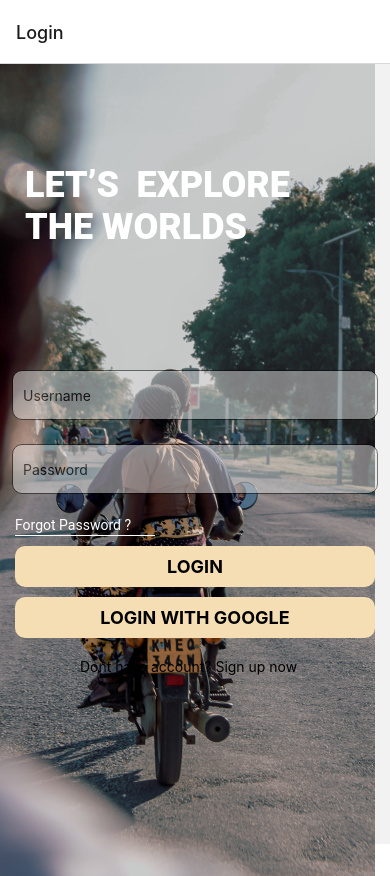
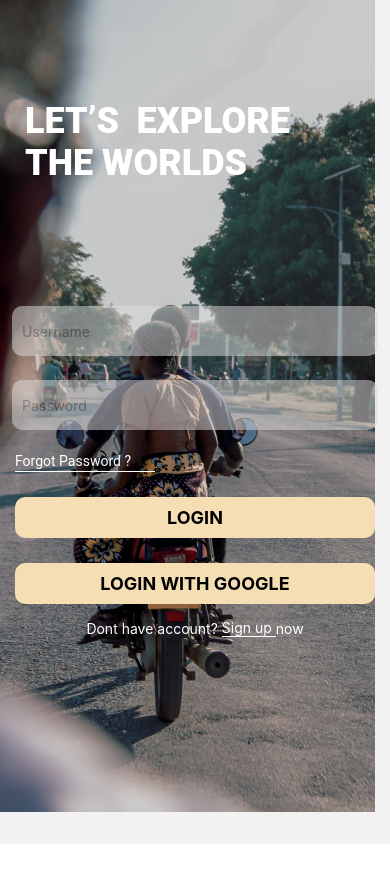
Before and after one commit to zalfanuramalia/Rentskuy-frontend, a React Native app: screen /Home in a window 390 px wide. After the commit the page ends 844 px from the top, so only its background shows below. Built offline with nearby package versions, Linux system fonts and the light colour scheme; what native-base would draw is missing.

Commit message:
feat: init edited page

```diff
--- a/App.js
+++ b/App.js
@@ -16,6 +16,7 @@ import {NavigationContainer} from '@react-navigation/native';
 import {createNativeStackNavigator} from '@react-navigation/native-stack';
 import Login from './src/screens/Login';
 import Signup from './src/screens/Signup';
+import ForgotPassword from './src/screens/ForgotPassword';
 import {createMaterialTopTabNavigator} from '@react-navigation/material-top-tabs';
 import {createBottomTabNavigator} from '@react-navigation/bottom-tabs';
 import Icon from 'react-native-vector-icons/Ionicons';
@@ -147,14 +148,31 @@ const Main = () => {
       <NavigationContainer>
         {auth.token === null && (
           <StackAuth.Navigator>
-            <StackAuth.Screen name="Login" component={Login} />
-            <StackAuth.Screen name="Register" component={Signup} />
+            <StackAuth.Screen
+              options={{
+                headerShown: false,
+              }}
+              name="Login"
+              component={Login}
+            />
+            <StackAuth.Screen
+              options={{
+                headerShown: false,
+              }}
+              name="Register"
+              component={Signup}
+            />
+            <StackAuth.Screen
+              options={{
+                headerShown: false,
+              }}
+              name="Forgot Password"
+              component={ForgotPassword}
+            />
           </StackAuth.Navigator>
         )}
         {auth.token !== null && (
           <MainStack.Navigator screenOptions={{headerShown: false}}>
-            {/* <Stack.Screen name="Home" component={Home} /> */}
-            {/* <Stack.Screen name="Login" component={Login} /> */}
             <MainStack.Screen name="BottomTab" component={MainNav} />
             <MainStack.Screen name="Update Profile" component={UpdateProfile} />
             <MainStack.Screen name="Details" component={Detail} />
--- a/src/screens/ForgotPassword.js
+++ b/src/screens/ForgotPassword.js
@@ -6,16 +6,28 @@ import {
   SafeAreaView,
   TextInput,
   Alert,
+  TouchableOpacity,
 } from 'react-native';
 import React from 'react';
 import {fp} from '../image/index';
 import Button from '../components/Button';
+import Icon from 'react-native-vector-icons/FontAwesome5';
+import {useNavigation} from '@react-navigation/native';
 
-const Signup = () => {
+const ForgotPassword = () => {
   const [number, onChangeNumber] = React.useState(null);
+  const navigation = useNavigation();
   return (
     <View style={styles.container}>
       <ImageBackground source={fp} resizeMode="cover" style={styles.image}>
+        <View>
+          <TouchableOpacity onPress={() => navigation.navigate('Login')}>
+            <View style={styles.back}>
+              <Icon name="chevron-left" size={30} color="white" />
+              <Text style={styles.textback}>Back</Text>
+            </View>
+          </TouchableOpacity>
+        </View>
         <Text style={styles.text}>THAT’S OKAY, WE GOT YOUR BACK</Text>
         <SafeAreaView style={styles.form}>
           <Text style={styles.fp}>
@@ -26,6 +38,7 @@ const Signup = () => {
             onChangeText={onChangeNumber}
             value={number}
             placeholder="Enter your email address"
+            placeholderTextColor="grey"
           />
         </SafeAreaView>
         <View style={styles.login}>
@@ -54,6 +67,18 @@ const styles = StyleSheet.create({
   image: {
     flex: 1,
   },
+  back: {
+    flexDirection: 'row',
+    justifyContent: 'flex-start',
+    alignItems: 'center',
+    paddingHorizontal: 20,
+    marginTop: 30,
+  },
+  textback: {
+    color: 'white',
+    marginLeft: 10,
+    fontSize: 18,
+  },
   text: {
     color: 'white',
     fontSize: 36,
@@ -66,7 +91,6 @@ const styles = StyleSheet.create({
   },
   input: {
     margin: 5,
-    borderWidth: 1,
     padding: 10,
     borderRadius: 10,
     backgroundColor: '#DFDEDE',
@@ -75,7 +99,7 @@ const styles = StyleSheet.create({
     marginTop: 20,
   },
   form: {
-    marginTop: 180,
+    marginTop: 100,
   },
   login: {
     marginHorizontal: 8,
@@ -99,4 +123,4 @@ const styles = StyleSheet.create({
   },
 });
 
-export default Signup;
+export default ForgotPassword;
--- a/src/screens/Home.js
+++ b/src/screens/Home.js
@@ -68,57 +68,65 @@ const Home = () => {
         />
         <View style={styles.search}>
           <Box shadow="1" borderTopRadius={20} style={styles.box}>
-            <VStack>
-              <View>
-                <Box
-                  border="1"
-                  shadow="1"
-                  borderRadius="10"
-                  style={styles.textinput}>
+            <View style={styles.box1}>
               <TextInput
                 name="location"
                 placeholder="Search Location"
+                placeholderTextColor="grey"
                 style={styles.input}
               />
-                </Box>
-                <Box>
-                  {/* <Select
+              <Select
                 selectedValue={service}
-                    minWidth="200"
+                minWidth="70"
                 accessibilityLabel="Choose Service"
-                    placeholder="Choose Service"
+                placeholder="Car"
+                placeholderTextColor="white"
                 _selectedItem={{
-                      bg: 'teal.600',
-                      endIcon: <Octicons name="triangle-down" size="5" />,
+                  endIcon: <Octicons name="triangle-down" size="10" />,
+                  backgroundBlendMode: 'white',
                 }}
                 mt={1}
                 onValueChange={itemValue => setService(itemValue)}>
                 <Select.Item
                   label="UX Research"
                   value="ux"
-                      backgroundColor="black"
+                  backgroundColor="grey"
                 />
                 <Select.Item label="Web Development" value="web" />
-                    <Select.Item
-                      label="Cross Platform Development"
-                      value="cross"
-                    />
+                <Select.Item label="Cross Platform Development" value="cross" />
                 <Select.Item label="UI Designing" value="ui" />
                 <Select.Item label="Backend Development" value="backend" />
-                  </Select> */}
-                </Box>
+              </Select>
             </View>
-              <Box
-                border="1"
-                shadow="1"
-                borderRadius="10"
-                style={styles.textinput}>
+            <View style={styles.box1}>
               <TextInput
-                  name="date"
+                name="location"
                 placeholder="Search Date"
+                placeholderTextColor="grey"
                 style={styles.input}
               />
-              </Box>
+              <Select
+                selectedValue={service}
+                minWidth="70"
+                accessibilityLabel="Choose Service"
+                placeholder="1 Day"
+                placeholderTextColor="white"
+                _selectedItem={{
+                  endIcon: <Octicons name="triangle-down" size="10" />,
+                }}
+                mt={1}
+                onValueChange={itemValue => setService(itemValue)}>
+                <Select.Item
+                  label="UX Research"
+                  value="ux"
+                  backgroundColor="grey"
+                />
+                <Select.Item label="Web Development" value="web" />
+                <Select.Item label="Cross Platform Development" value="cross" />
+                <Select.Item label="UI Designing" value="ui" />
+                <Select.Item label="Backend Development" value="backend" />
+              </Select>
+            </View>
             <TouchableOpacity style={styles.textinput}>
               <Button
                 style={styles.buttons}
@@ -126,7 +134,6 @@ const Home = () => {
                 onPress={() => navigation.navigate('Category')}
               />
             </TouchableOpacity>
-            </VStack>
             <View />
           </Box>
           <SafeAreaView>
@@ -169,9 +176,20 @@ const styles = StyleSheet.create({
   box: {
     backgroundColor: '#393939',
   },
+  box1: {
+    flexDirection: 'row',
+    justifyContent: 'center',
+    alignItems: 'center',
+  },
   input: {
-    color: 'white',
-    paddingHorizontal: 15,
+    marginTop: 10,
+    padding: 15,
+    borderRadius: 10,
+    backgroundColor: '#DFDEDE',
+    opacity: 0.5,
+    height: 50,
+    width: 220,
+    marginHorizontal: 7,
   },
   textinput: {
     marginHorizontal: 15,
--- a/src/screens/Login.js
+++ b/src/screens/Login.js
@@ -6,6 +6,7 @@ import {
   SafeAreaView,
   TextInput,
   Alert,
+  TouchableOpacity,
 } from 'react-native';
 import React, {useState} from 'react';
 import {login} from '../image/index';
@@ -13,12 +14,16 @@ import Button from '../components/Button';
 import IconFA from 'react-native-vector-icons/FontAwesome';
 import {useDispatch, useSelector} from 'react-redux';
 import onLogin from '../redux/actions/auth';
+import {useNavigation} from '@react-navigation/native';
+import allStyles from '../assets/allStyles';
 
 const Login = () => {
   const auth = useSelector(state => state.auth);
   const [username, setUsername] = useState('');
   const [password, setPassword] = useState('');
   const dispatch = useDispatch();
+
+  const navigation = useNavigation();
 
   const goLogin = () => {
     dispatch(onLogin(username, password));
@@ -38,6 +43,7 @@ const Login = () => {
             onChangeText={setUsername}
             value={username}
             placeholder="Username"
+            placeholderTextColor="grey"
           />
           <TextInput
             style={styles.input}
@@ -45,8 +51,12 @@ const Login = () => {
             value={password}
             secureTextEntry={true}
             placeholder="Password"
+            placeholderTextColor="grey"
           />
-          <Text style={styles.forgot}>Forgot Password ?</Text>
+          <TouchableOpacity
+            onPress={() => navigation.navigate('Forgot Password')}>
+            <Text style={styles.forgot}>Forgot Password ?</Text>
+          </TouchableOpacity>
         </SafeAreaView>
         <View style={styles.login}>
           <Button style={styles.buttons} title="Login" onPress={goLogin} />
@@ -58,7 +68,13 @@ const Login = () => {
             onPress={() => Alert.alert('Login Success')}
           />
         </View>
-        <Text style={styles.signup}>Dont have account? Sign up now</Text>
+        <View style={styles.signup}>
+          <Text style={styles.textlink}>Dont have account? </Text>
+          <TouchableOpacity onPress={() => navigation.navigate('Register')}>
+            <Text style={styles.link}>Sign up </Text>
+          </TouchableOpacity>
+          <Text style={styles.textlink}>now</Text>
+        </View>
       </ImageBackground>
     </View>
   );
@@ -85,7 +101,6 @@ const styles = StyleSheet.create({
   },
   input: {
     margin: 12,
-    borderWidth: 1,
     padding: 10,
     borderRadius: 10,
     backgroundColor: '#DFDEDE',
@@ -110,6 +125,7 @@ const styles = StyleSheet.create({
   },
   login: {
     marginHorizontal: 15,
+    marginVertical: 15,
   },
   google: {
     marginHorizontal: 15,
@@ -122,9 +138,21 @@ const styles = StyleSheet.create({
   },
   signup: {
     flexDirection: 'row',
-    justifyContent: 'space-between',
+    justifyContent: 'center',
     marginHorizontal: 80,
-    marginTop: 20,
+    marginTop: 15,
+    alignItems: 'center',
+    color: 'white',
+  },
+  textlink: {
+    color: 'white',
+  },
+  link: {
+    color: 'white',
+    alignSelf: 'center',
+    justifyContent: 'center',
+    borderBottomWidth: 0.5,
+    borderBottomColor: 'white',
   },
   err: {
     backgroundColor: 'gray',
--- a/src/screens/Signup.js
+++ b/src/screens/Signup.js
@@ -6,16 +6,20 @@ import {
   SafeAreaView,
   TextInput,
   Alert,
+  TouchableOpacity,
 } from 'react-native';
 import React from 'react';
 import {signup} from '../image/index';
 import Button from '../components/Button';
 import IconFA from 'react-native-vector-icons/FontAwesome';
+import {useNavigation} from '@react-navigation/native';
 
 const Signup = () => {
   const [email, onChangeEmail] = React.useState(null);
   const [number, onChangeNumber] = React.useState(null);
   const [password, onChangePassword] = React.useState(null);
+
+  const navigation = useNavigation();
   return (
     <View style={styles.container}>
       <ImageBackground source={signup} resizeMode="cover" style={styles.image}>
@@ -27,6 +31,7 @@ const Signup = () => {
             value={email}
             placeholder="Email"
             keyboardType="email-address"
+            placeholderTextColor="grey"
           />
           <TextInput
             style={styles.input}
@@ -34,6 +39,7 @@ const Signup = () => {
             value={number}
             keyboardType="numeric"
             placeholder="Mobile Phone"
+            placeholderTextColor="grey"
           />
           <TextInput
             style={styles.input}
@@ -41,6 +47,7 @@ const Signup = () => {
             secureTextEntry={true}
             value={password}
             placeholder="Password"
+            placeholderTextColor="grey"
           />
         </SafeAreaView>
         <View style={styles.login}>
@@ -57,7 +64,13 @@ const Signup = () => {
             onPress={() => Alert.alert('Login Success')}
           />
         </View>
-        <Text style={styles.signup}>Already have an account? Login now</Text>
+        <View style={styles.signup}>
+          <Text style={styles.textlink}>Already have an account? </Text>
+          <TouchableOpacity onPress={() => navigation.navigate('Login')}>
+            <Text style={styles.link}>Login </Text>
+          </TouchableOpacity>
+          <Text style={styles.textlink}>now</Text>
+        </View>
       </ImageBackground>
     </View>
   );
@@ -84,7 +97,6 @@ const styles = StyleSheet.create({
   },
   input: {
     margin: 5,
-    borderWidth: 1,
     padding: 10,
     borderRadius: 10,
     backgroundColor: '#DFDEDE',
@@ -109,10 +121,21 @@ const styles = StyleSheet.create({
   },
   signup: {
     flexDirection: 'row',
-    justifyContent: 'space-between',
-    marginHorizontal: 70,
-    marginTop: 20,
+    justifyContent: 'center',
+    marginHorizontal: 80,
+    marginTop: 15,
+    alignItems: 'center',
     color: 'white',
+  },
+  textlink: {
+    color: 'white',
+  },
+  link: {
+    color: 'white',
+    alignSelf: 'center',
+    justifyContent: 'center',
+    borderBottomWidth: 0.5,
+    borderBottomColor: 'white',
   },
 });
 
```
Lines whose indentation alone changed are shown as unchanged.
